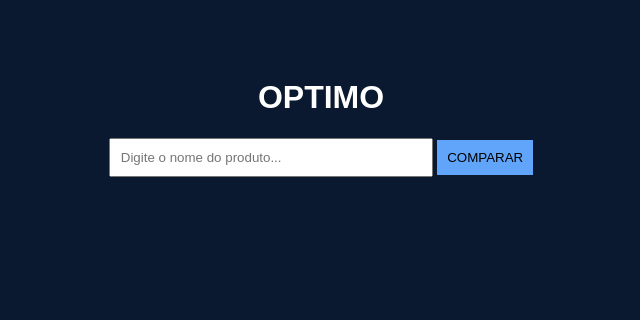
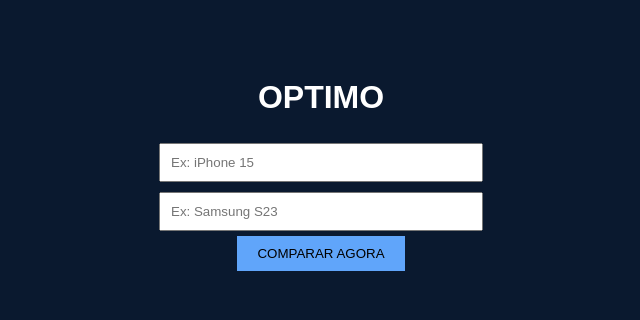
Before and after one commit to FischerTech86/saber-o-preco, a Flask app: page / in a window 1280 px wide. Shown: the top 320 px of the page, without its empty margins (319-959 px from the left). Run offline with Flask 3, Linux system fonts and the light colour scheme.

Commit message:
Update index.html

```diff
--- a/templates/index.html
+++ b/templates/index.html
@@ -2,18 +2,19 @@
 <html lang="pt-br">
 <head>
     <meta charset="UTF-8">
-    <title>OPTIMO - Busca</title>
+    <title>OPTIMO - Comparador</title>
     <style>
-        body { background-color: #0a192f; color: white; text-align: center; padding-top: 50px; font-family: sans-serif; }
-        input { padding: 10px; width: 300px; }
-        button { padding: 10px; background-color: #60a5fa; border: none; cursor: pointer; }
+        body { background-color: #0a192f; color: white; font-family: sans-serif; text-align: center; padding: 50px; }
+        input { padding: 10px; margin: 5px; width: 300px; }
+        button { padding: 10px 20px; background-color: #60a5fa; border: none; cursor: pointer; }
     </style>
 </head>
 <body>
     <h1>OPTIMO</h1>
-    <form action="/resultado" method="GET">
-        <input type="text" name="produto" placeholder="Digite o nome do produto..." required>
-        <button type="submit">COMPARAR</button>
+    <form action="/comparar" method="GET">
+        <input type="text" name="produto1" placeholder="Ex: iPhone 15" required><br>
+        <input type="text" name="produto2" placeholder="Ex: Samsung S23" required><br>
+        <button type="submit">COMPARAR AGORA</button>
     </form>
 </body>
 </html>
```
